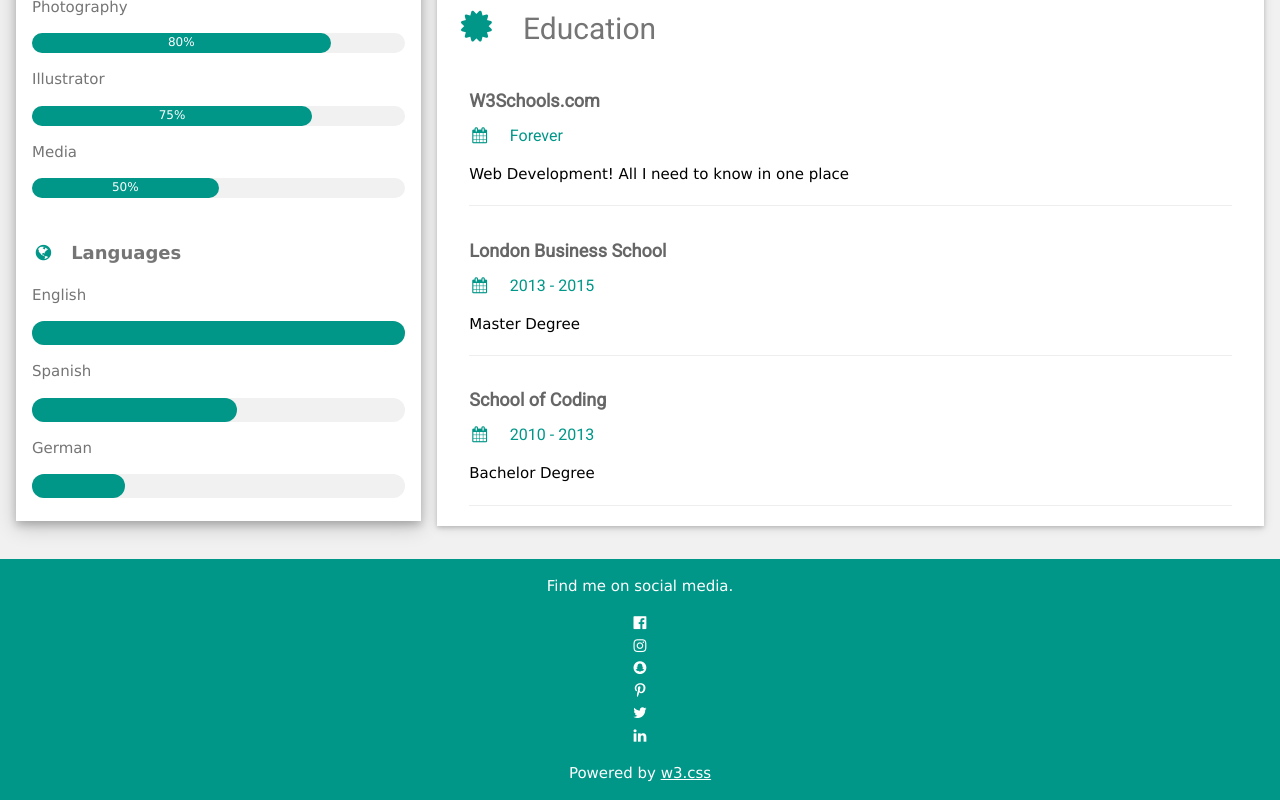
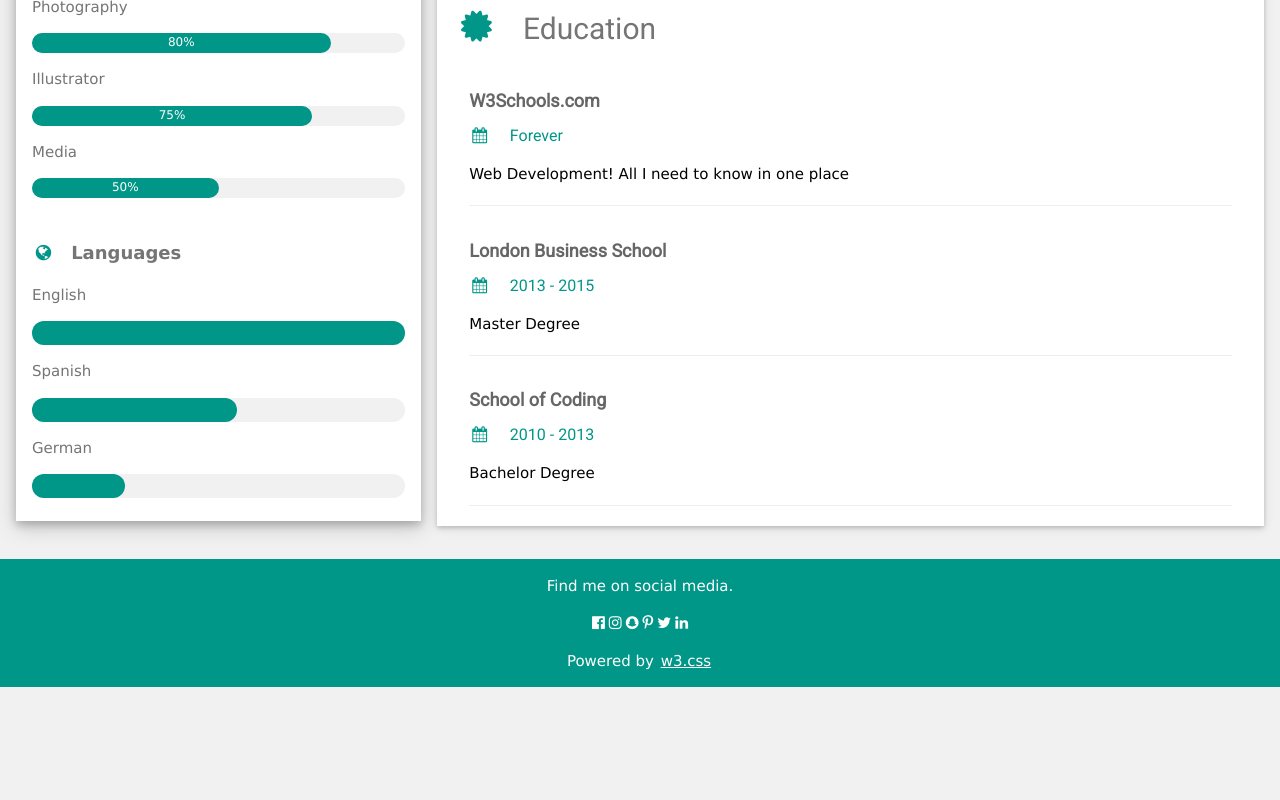
Before and after one commit to FelipeBZanardo/Projeto-Final-Angular-I, an Angular app in the folder curriculo-angular/: page / in a window 1280 px wide. Shown: the part 644-1444 px from the top of the page. After the commit the page ends 1331 px from the top, so only its background shows below. Built offline with nearby package versions, Linux system fonts and the light colour scheme.

Commit message:
style: adicionado style do footer

```diff
--- a/curriculo-angular/src/app/components/footer/footer.component.css
+++ b/curriculo-angular/src/app/components/footer/footer.component.css
@@ -1,3 +1,7 @@
-i {
+a {
   padding: 2px;
 }
+
+div {
+  display: inline-block;
+}
```
